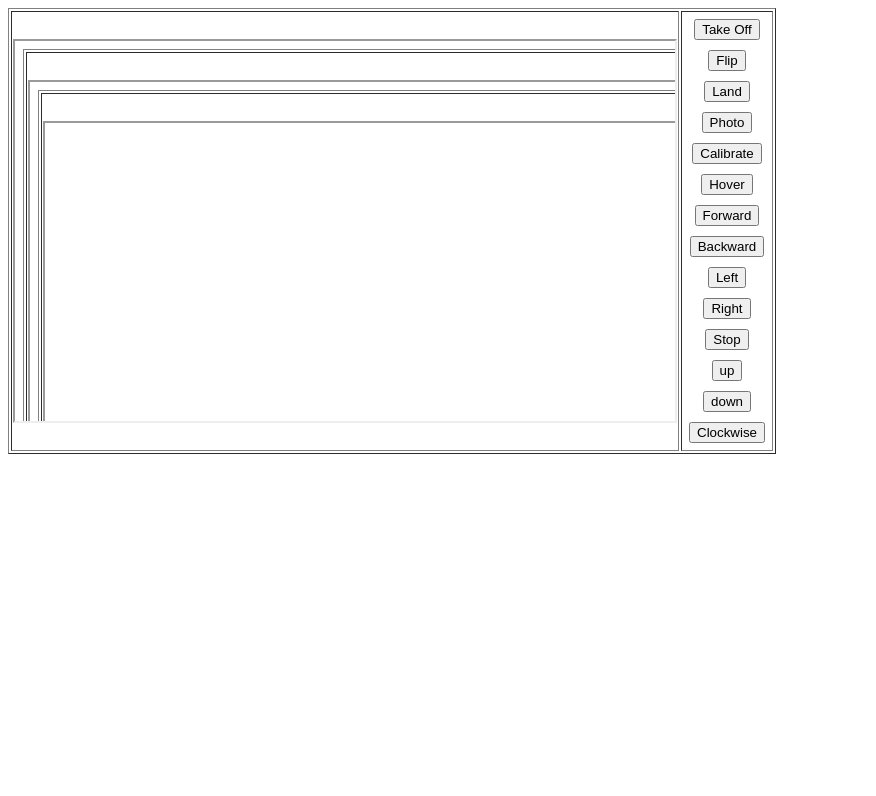
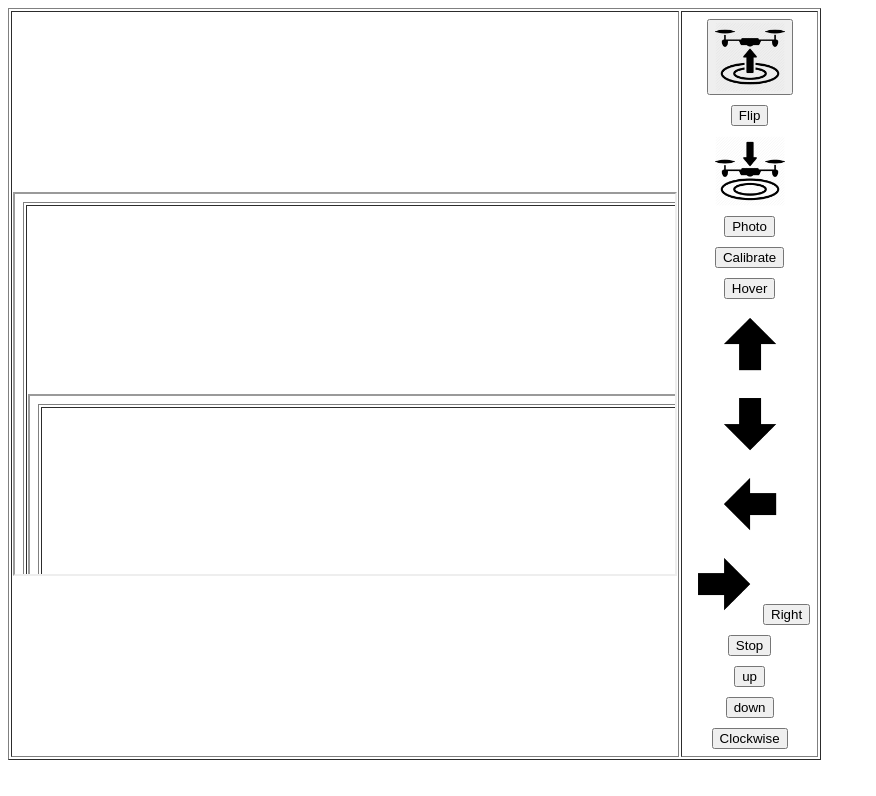
Before and after one commit to dmcg89/otherdrone, a website: page index.html in a window 1280 px wide. Shown: the whole page, without its empty margins (0-876 px from the left). Drawn offline with nearby package versions, Linux system fonts and the light colour scheme.

Commit message:
some buttons

```diff
--- a/index.html
+++ b/index.html
@@ -1,18 +1,5 @@
 <html>
-<script language='javascript'>
-  function call(name) {
-    var xhr = new XMLHttpRequest();
-    xhr.open('GET', name, true);
-    xhr.send();
-    location.reload();
-  }
 
- //  window.setInterval("reloadIFrame();", 4000);
- //
- //  function reloadIFrame() {
- //    document.getElementById("iframe_DroneImage").src = "http://localhost:3000/DroneImage.html";
- //  }
- // </script>
 
 
 
@@ -27,9 +14,9 @@
         <table cellpadding="4">
           <tr>
             <td align="center">
-              <!-- <a onclick="call('takeoff');"><img height=70 Width=70 src="http://localhost:3000/takeoff.png"></a> -->
+
               <button>
-                <a onclick="call('takeoff');">Take Off</a>
+                <a onclick="call('takeoff');"><img height=70 Width=70 src="http://localhost:3000/takeoff.png"></a>
               </button>
             </td>
           </tr>
@@ -43,10 +30,10 @@
           </tr>
           <tr>
             <td align="center">
-              <!-- <a onclick="call('land');"><img height=70 Width=70 src="http://localhost:3000/land.png"></a> -->
-              <button>
+              <a onclick="call('land');"><img height=70 Width=70 src="http://localhost:3000/land.png"></a>
+              <!-- <button>
                 <a onclick="call('land');">Land</a>
-              </button>
+              </button> -->
             </td>
           </tr>
           <tr>
@@ -76,34 +63,34 @@
 
           <tr>
             <td align="center">
-              <!-- <a onclick="call('hover');"><img height=70 Width=70 src="http://localhost:3000/hover.png"></a> -->
-              <button>
+              <a onclick="call('forward');"><img height=70 Width=70 src="http://localhost:3000/forward.png"></a>
+              <!-- <button>
                 <a onclick="call('forward');">Forward</a>
-              </button>
+              </button> -->
             </td>
           </tr>
 
           <tr>
             <td align="center">
-              <!-- <a onclick="call('hover');"><img height=70 Width=70 src="http://localhost:3000/hover.png"></a> -->
-              <button>
+              <a onclick="call('backward');"><img height=70 Width=70 src="http://localhost:3000/backward.png"></a>
+              <!-- <button>
                 <a onclick="call('backward');">Backward</a>
-              </button>
+              </button> -->
             </td>
           </tr>
 
           <tr>
             <td align="center">
-              <!-- <a onclick="call('hover');"><img height=70 Width=70 src="http://localhost:3000/hover.png"></a> -->
-              <button>
+              <a onclick="call('left');"><img height=70 Width=70 src="http://localhost:3000/left.png"></a>
+              <!-- <button>
                 <a onclick="call('left');">Left</a>
-              </button>
+              </button> -->
             </td>
           </tr>
 
           <tr>
             <td align="center">
-              <!-- <a onclick="call('hover');"><img height=70 Width=70 src="http://localhost:3000/hover.png"></a> -->
+              <a onclick="call('right');"><img height=70 Width=70 src="http://localhost:3000/right.png"></a>
               <button>
                 <a onclick="call('right');">Right</a>
               </button>
@@ -147,6 +134,27 @@
   </td>
   </tr>
   </table>
+
+  <script src="https://code.jquery.com/jquery-3.3.1.slim.min.js" integrity="sha384-q8i/X+965DzO0rT7abK41JStQIAqVgRVzpbzo5smXKp4YfRvH+8abtTE1Pi6jizo" crossorigin="anonymous"></script>
+  <script src="https://cdnjs.cloudflare.com/ajax/libs/popper.js/1.14.7/umd/popper.min.js" integrity="sha384-UO2eT0CpHqdSJQ6hJty5KVphtPhzWj9WO1clHTMGa3JDZwrnQq4sF86dIHNDz0W1" crossorigin="anonymous"></script>
+  <script src="https://stackpath.bootstrapcdn.com/bootstrap/4.3.1/js/bootstrap.min.js" integrity="sha384-JjSmVgyd0p3pXB1rRibZUAYoIIy6OrQ6VrjIEaFf/nJGzIxFDsf4x0xIM+B07jRM" crossorigin="anonymous"></script>
+
+  <script language='javascript'>
+    function call(name) {
+      // console.log('Call '+name)
+      var xhr = new XMLHttpRequest();
+      xhr.open('GET', name, true);
+      xhr.send();
+
+
+   //  window.setInterval("reloadIFrame();", 4000);
+   //
+   //  function reloadIFrame() {
+   //    document.getElementById("iframe_DroneImage").src = "http://localhost:3000/DroneImage.html";
+   //  }
+   // </script>
+
+
 </body>
 
 </html>
```
Also changed, not shown: controllers/flights.js (+14 -8 lines), server.js (+8 -3 lines), public/backward.png (added), public/clockwise.png (added), public/counterclockwise.png (added), public/down.png (added), public/forward.png (added), public/land.png (added), public/left.png (added), public/right.png (added), public/takeoff.png (added), public/up.png (added).
